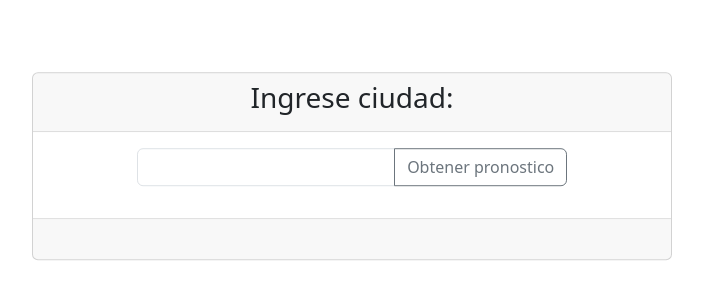
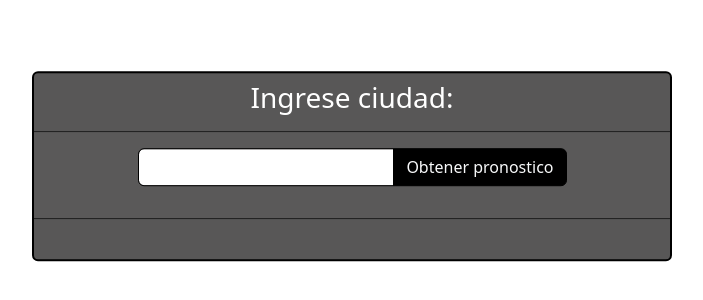
Before and after one commit to emilianogonzalez1/pronostico-del-tiempo, a plain HTML site: page index.html in a window 1280 px wide. Shown: the part 234-534 px from the top of the page, without its empty margins (288-991 px from the left). Drawn offline with nearby package versions, Linux system fonts and the light colour scheme.

Commit message:
cambios esteticos

```diff
--- a/index.html
+++ b/index.html
@@ -9,25 +9,26 @@
 </head>
 <body>
 
+    <br>
     <div class="container alert alert-danger d-none w-50" role="alert">
         La ciudad ingresada no existe o contiene errores gramaticales!
     </div>
 
-    <div class="card text-center w-50 position-absolute top-50 start-50 translate-middle">
-        <div class="card-header">
+    <div id="main-card" class="card text-center w-50 position-absolute top-50 start-50 translate-middle">
+        <div id="title-card" class="card-header">
             <h3 class="text-center">Ingrese ciudad:</h3>
         </div>
         <div class="card-body">
             <form id="formulario" action="" class="container formulario w-75">
                 <div class="input-group mb-3">
                     <input id="ciudad" type="text" class="form-control" aria-describedby="button-addon2">
-                    <button id="pron button-addon2" class="btn btn-outline-secondary" type="submit">Obtener pronostico</button>
+                    <button id="pron" class="btn btn-outline-light" type="submit">Obtener pronostico</button>
                 </div>
             </form>
         </div>
-        <div class="card-footer text-body-secondary">
+        <div id="clima-card" class="card-footer text-body-secondary">
             <br>
-            <div class="clima">
+            <div id="clima" class="clima">
 
             </div>
         </div>
--- a/main.js
+++ b/main.js
@@ -10,9 +10,6 @@ const GEO_URL = `http://api.openweathermap.org/geo/1.0/direct?q=${city}&appid=d9
 fetch(GEO_URL)
 .then(response => response.json())
 .then(data => {
-
-
-
 
     if(data.length === 0){
         alert.classList.remove('d-none');
@@ -29,7 +26,6 @@ fetch(GEO_URL)
         .then(response => response.json())
         .then(data => {
 
-
            contenedor.innerHTML = `
             <p class="temp" id="temp">Temperatura: ${Math.trunc(data.main.temp - 273.15)}°C</p>
             <p class="humedad" id="humedad">Humedad: ${data.main.humidity}%</p>
@@ -40,7 +36,5 @@ fetch(GEO_URL)
         })
     }
 
-
-
 })
 })
--- a/styles.css
+++ b/styles.css
@@ -0,0 +1,33 @@
+#main-card{
+    color: white;
+    background-color: rgb(90, 89, 89);
+    border: 2px solid;
+    border-color:black;
+}
+
+#title-card{
+border-bottom-color:black;
+}
+
+#clima-card{
+    border-top-color:black;
+}
+
+#clima{
+    color: white;
+}
+
+#pron{
+    border-color: black;
+    background-color: black;
+}
+
+#pron:hover{
+    color: white;
+    border-color: black;
+    background-color: black;
+}
+
+#ciudad{
+    border-color: black;
+}
```
